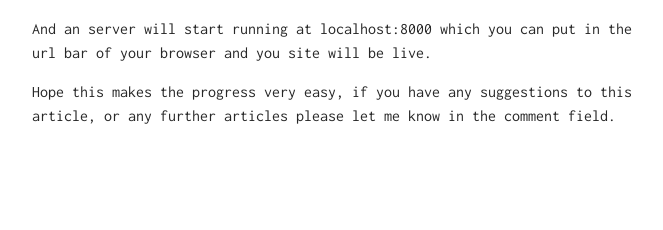
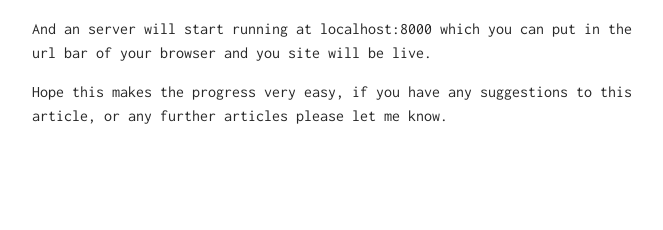
Before and after one commit to Oleander2911/oleander2911.github.io, a Jekyll site: the page built from _posts/2016-09-25-how-to-install-laravel-5-2.md, in a window 1280 px wide. Shown: the part 1135-1365 px from the top of the page, without its empty margins (308-971 px from the left). Built offline with Jekyll 4.4.1, drawn with Linux system fonts in a browser that asks for light colours.

Commit message:
Changes to How to install laravel 5.2

```diff
--- a/_posts/2016-09-25-how-to-install-laravel-5-2.md
+++ b/_posts/2016-09-25-how-to-install-laravel-5-2.md
@@ -42,4 +42,4 @@ Now you are ready to start you application. So Laravel has a built in PHP server
 
 And an server will start running at localhost:8000 which you can put in the url bar of your browser and you site will be live.
 
-Hope this makes the progress very easy, if you have any suggestions to this article, or any further articles please let me know in the comment field.
+Hope this makes the progress very easy, if you have any suggestions to this article, or any further articles please let me know.
```
